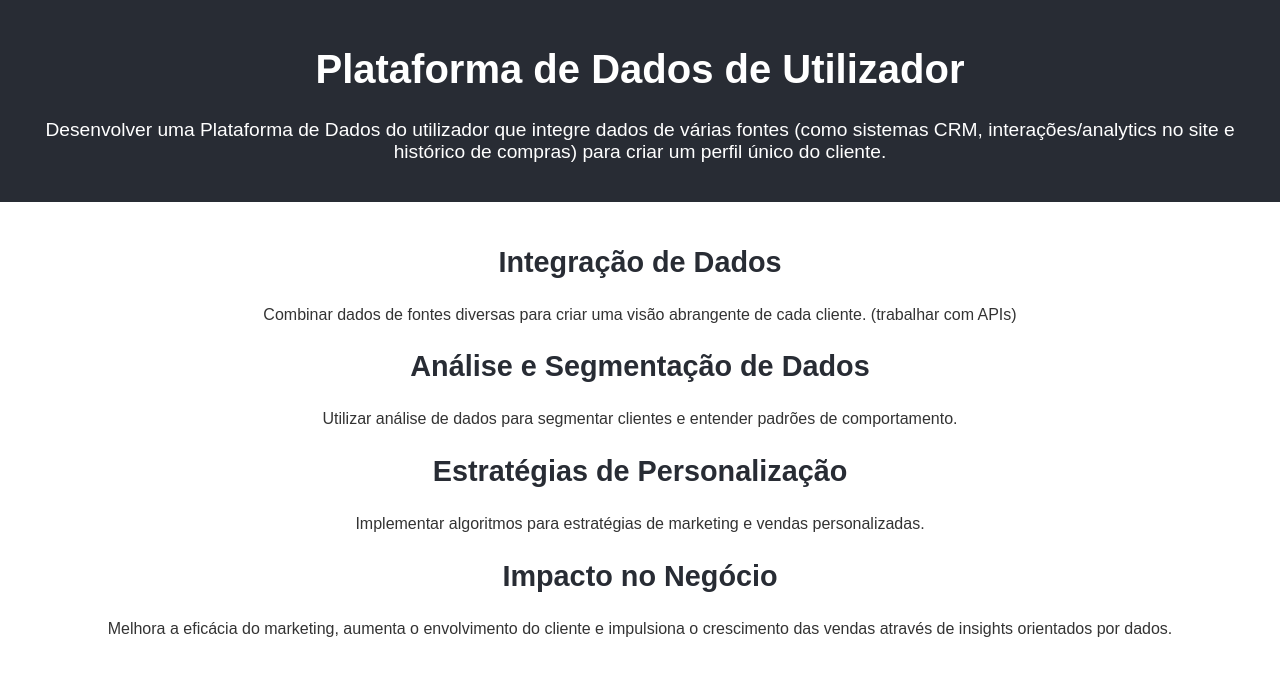
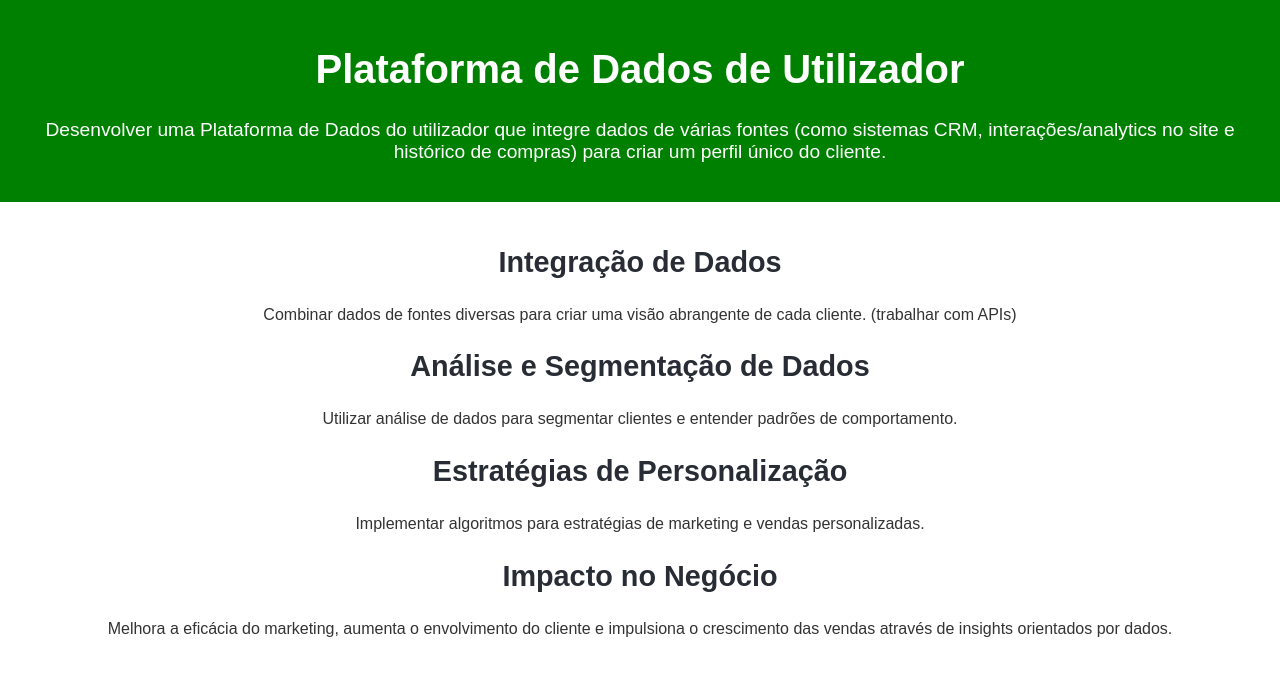
Before and after one commit to Tech-Project-Management-and-Delivery/pddu-0624, a React (Create React App) app: page / in a window 1280 px wide. Shown: the top 676 px of the page. Built offline with nearby package versions, Linux system fonts and the light colour scheme.

Commit message:
Alterei a cor do banner

```diff
--- a/src/HomePage.css
+++ b/src/HomePage.css
@@ -4,7 +4,7 @@
 }
 
 .home-header {
-    background-color: #282c34;
+    background-color: green;
     padding: 20px;
     color: white;
 }
```
